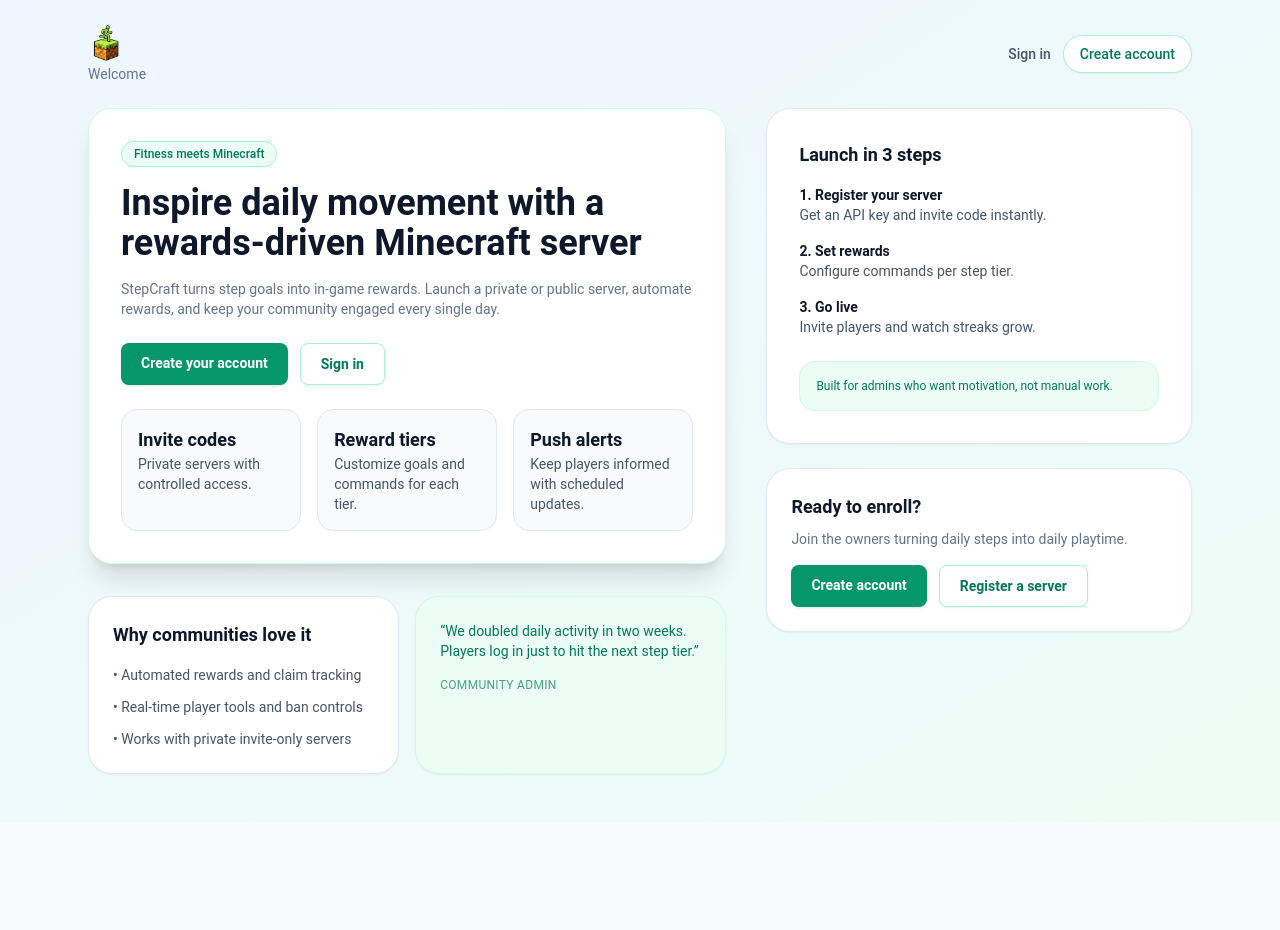
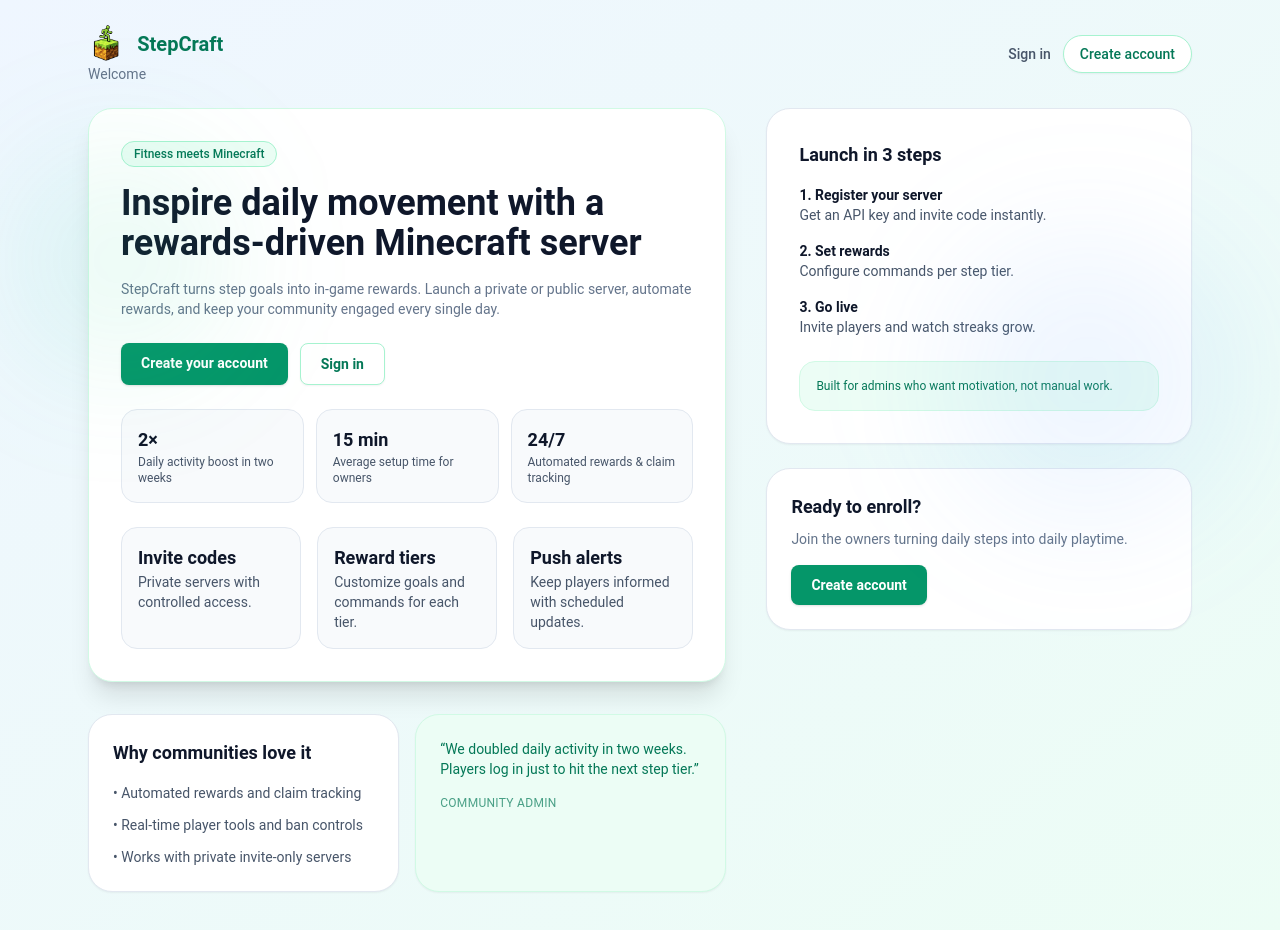
Before and after one commit to JaggerBean/FitCollector, a React (Vite) app in the folder Stepcraft_React/: page / in a window 1280 px wide. Shown: the top 930 px of the page. Before the commit the page ends 822 px from the top, so only its background shows below. Built offline with nearby package versions, Linux system fonts and the light colour scheme; no server answers.

Commit message:
better landing page

```diff
--- a/Stepcraft_React/src/components/Layout.tsx
+++ b/Stepcraft_React/src/components/Layout.tsx
@@ -11,6 +11,7 @@
         <div>
           <Link to="/" className="flex items-center gap-3">
             <img src="/logo.png" alt="StepCraft" className="h-10 w-auto" />
+            <div className="text-xl font-semibold text-emerald-700 dark:text-emerald-200">StepCraft</div>
           </Link>
           <div className="text-sm text-slate-500 dark:text-slate-400">{title}</div>
         </div>
--- a/Stepcraft_React/src/pages/LandingPage.tsx
+++ b/Stepcraft_React/src/pages/LandingPage.tsx
@@ -7,7 +7,9 @@
 
   return (
     <Layout title="Welcome">
-      <div className="grid gap-10 lg:grid-cols-[1.2fr_0.8fr]">
+      <div className="relative grid gap-10 lg:grid-cols-[1.2fr_0.8fr]">
+        <div className="pointer-events-none absolute -left-20 top-10 h-56 w-56 rounded-full bg-emerald-400/10 blur-3xl" />
+        <div className="pointer-events-none absolute -right-10 top-32 h-72 w-72 rounded-full bg-blue-400/10 blur-3xl" />
         <div className="space-y-8">
           <div className="rounded-3xl border border-emerald-100 bg-white p-8 shadow-xl dark:border-slate-800 dark:bg-slate-900">
             <div className="inline-flex items-center gap-2 rounded-full border border-emerald-200 bg-emerald-50 px-3 py-1 text-xs font-medium text-emerald-700 dark:border-emerald-700/40 dark:bg-emerald-900/20 dark:text-emerald-200">
@@ -44,6 +46,20 @@
                   </Link>
                 </>
               )}
+            </div>
+            <div className="mt-6 grid gap-3 sm:grid-cols-3">
+              <div className="rounded-2xl border border-slate-200 bg-slate-50 p-4 text-xs text-slate-600 dark:border-slate-800 dark:bg-slate-950 dark:text-slate-300">
+                <div className="text-lg font-semibold text-slate-900 dark:text-slate-100">2×</div>
+                Daily activity boost in two weeks
+              </div>
+              <div className="rounded-2xl border border-slate-200 bg-slate-50 p-4 text-xs text-slate-600 dark:border-slate-800 dark:bg-slate-950 dark:text-slate-300">
+                <div className="text-lg font-semibold text-slate-900 dark:text-slate-100">15 min</div>
+                Average setup time for owners
+              </div>
+              <div className="rounded-2xl border border-slate-200 bg-slate-50 p-4 text-xs text-slate-600 dark:border-slate-800 dark:bg-slate-950 dark:text-slate-300">
+                <div className="text-lg font-semibold text-slate-900 dark:text-slate-100">24/7</div>
+                Automated rewards & claim tracking
+              </div>
             </div>
             <div className="mt-6 grid gap-4 sm:grid-cols-3">
               <div className="rounded-2xl border border-slate-200 bg-slate-50 p-4 text-sm text-slate-600 dark:border-slate-800 dark:bg-slate-950 dark:text-slate-300">
@@ -101,18 +117,12 @@
             <p className="mt-2 text-sm text-slate-500 dark:text-slate-400">
               Join the owners turning daily steps into daily playtime.
             </p>
-            <div className="mt-4 flex flex-wrap gap-3">
+            <div className="mt-4">
               <Link
                 to={isAuthenticated ? "/dashboard" : "/account/register"}
-                className="rounded-lg bg-emerald-600 px-5 py-2.5 text-sm font-semibold text-white shadow hover:bg-emerald-700"
+                className="inline-flex rounded-lg bg-emerald-600 px-5 py-2.5 text-sm font-semibold text-white shadow hover:bg-emerald-700"
               >
                 {isAuthenticated ? "Go to dashboard" : "Create account"}
-              </Link>
-              <Link
-                to="/register"
-                className="rounded-lg border border-emerald-200 bg-white px-5 py-2.5 text-sm font-semibold text-emerald-700 shadow-sm hover:border-emerald-300 hover:bg-emerald-50 dark:border-slate-700 dark:bg-slate-900 dark:text-emerald-200"
-              >
-                Register a server
               </Link>
             </div>
           </div>
```
